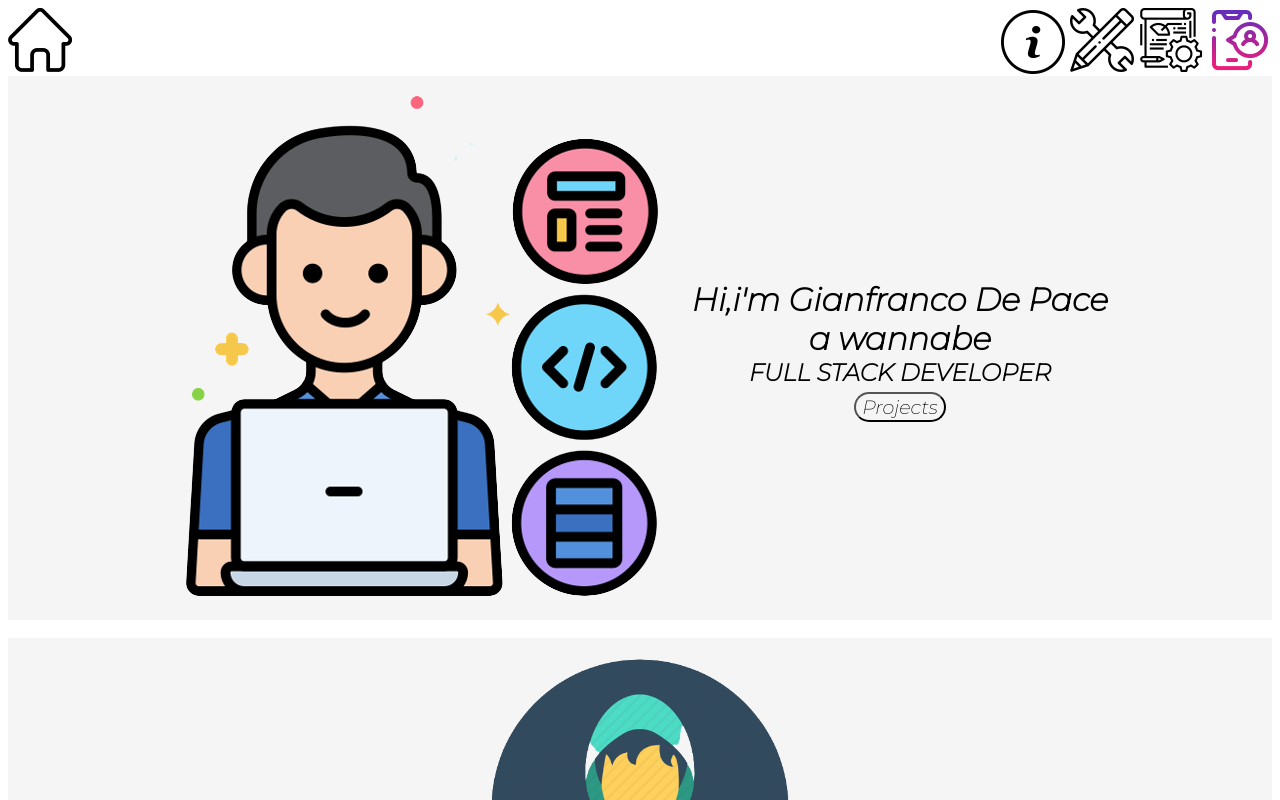
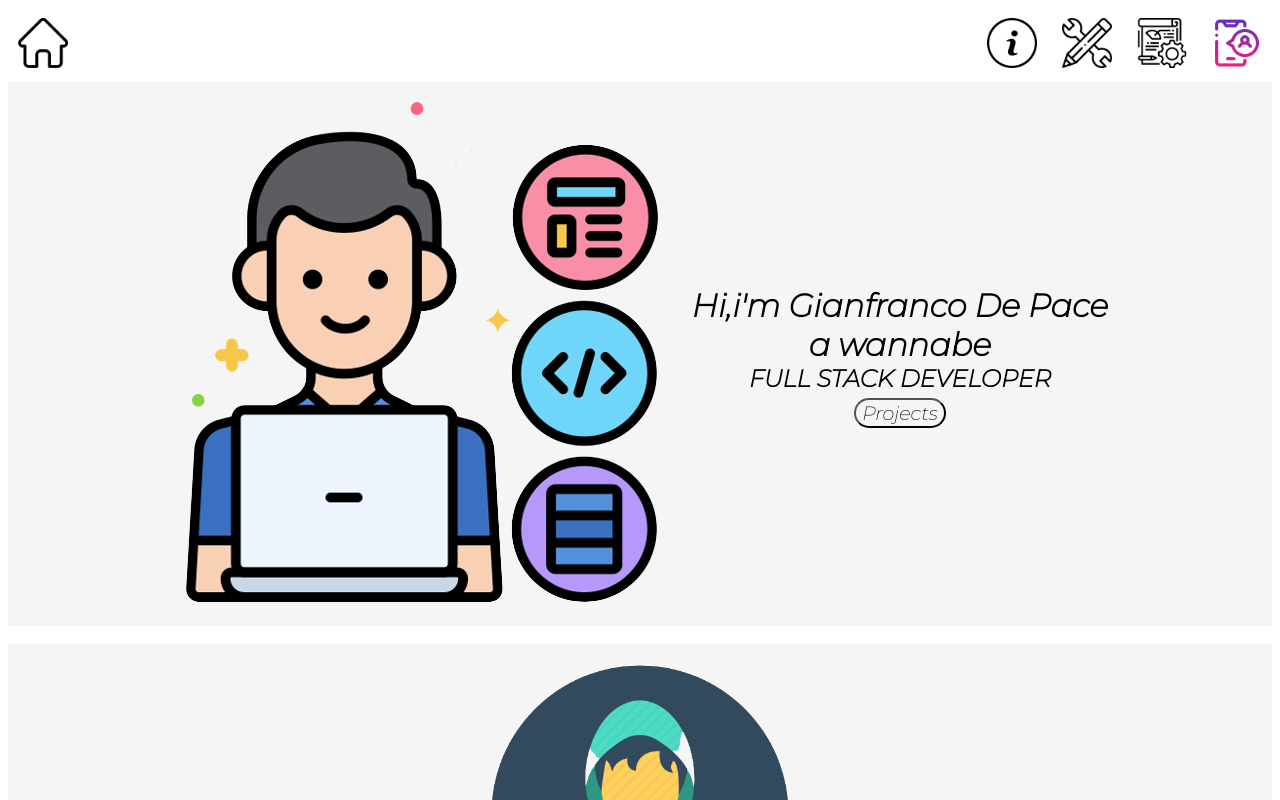
Before and after one commit to GianfrancoDePace/MyPortfolio-Definitive, a React (Vite) app: page / in a window 1280 px wide. Shown: the top 800 px of the page. Built offline with nearby package versions, Linux system fonts and the light colour scheme; no server answers.

Commit message:
updated Navbar

```diff
--- a/src/Componenti/Navbar/Navbar.css
+++ b/src/Componenti/Navbar/Navbar.css
@@ -1,26 +1,25 @@
-.Navbar{
-    background-color: transparent ;
-    font-size: 25;
+#navbar {
+    top: 0;
+    left: 0;
     display: flex;
     flex-direction: row;
     justify-content: space-between;
-    gap:10px;
+    gap: 10px;
+
+    font-size: 25;
     border-radius: 3px;
     position: sticky;
-    top: 0;
 }
 
-.Navbar a {
-    text-decoration: none;
-    color: black ;
+.icons-navbar {
+
+    width: 50px;
+    height: 50px;
+    padding: 10px;
 }
 
-.logo {
-    width: 4rem;
-    height: 4rem;
-}
 
-.Navbar-left {
+#navbar-left {
     display: flex;
     flex-direction: row;
     left: 5px;
@@ -28,7 +27,7 @@
     align-items: center;
 }
 
-.Navbar-right {
+#navbar-right {
     display: flex;
     flex-direction: row;
     justify-content: space-around;
--- a/src/Componenti/Navbar/Navbar.tsx
+++ b/src/Componenti/Navbar/Navbar.tsx
@@ -8,24 +8,24 @@ import "./Navbar.css";
 
 const Navbar = () => {
   return (
-    <div className="Navbar">
-      <div className="Navbar-left">
+    <div id="navbar">
+      <div id="navbar-left">
         <Link to="#home" smooth>
-          <img src={Home} className="logo" alt="" />
+          <img src={Home} className="icons-navbar" alt="" />
         </Link>
       </div>
-      <div className="Navbar-right">
-        <Link to="#About-me" className="logo" smooth>
-          <img src={Info} className="logo" alt="" />
+      <div id="navbar-right">
+        <Link to="#About-me" smooth>
+          <img src={Info} className="icons-navbar" alt="" />
         </Link>
         <Link to="#Skills" smooth>
-          <img src={Skills} className="logo" alt="" />
+          <img src={Skills} className="icons-navbar" alt="" />
         </Link>
         <Link to="#Projects" smooth>
-          <img src={Projects} className="logo" alt="" />
+          <img src={Projects} className="icons-navbar" alt="" />
         </Link>
         <Link to="#Contact-me" smooth>
-          <img src={ContactMe} className="logo"alt="" />
+          <img src={ContactMe} className="icons-navbar" alt="" />
         </Link>
       </div>
     </div>
--- a/src/Componenti/Skills/Skills.css
+++ b/src/Componenti/Skills/Skills.css
@@ -55,7 +55,7 @@
   }
 }
 
-/* Mobile */
+/* Mobile*/
 
 @media only screen and (max-width: 767px) {
   .boxSkills {
```
